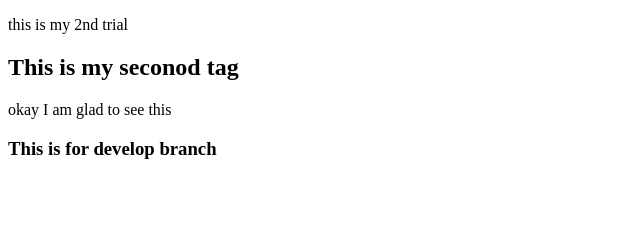
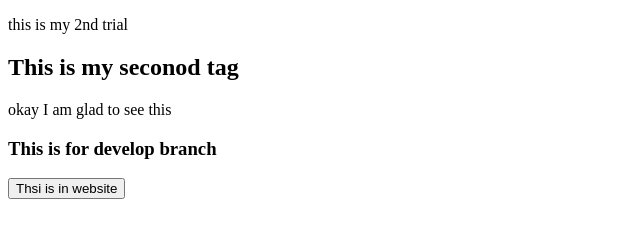
Before and after one commit to asifwebpro/my-2nd-website, a plain HTML site: page index.html in a window 1280 px wide. Shown: the whole page, without its empty margins (0-640 px from the left). Drawn offline with Linux system fonts and the light colour scheme.

Commit message:
Update index.html

```diff
--- a/index.html
+++ b/index.html
@@ -10,5 +10,6 @@
     <h2>This is my seconod tag </h2>
     <P>okay I am glad to see this </P>
     <h3>This is for develop branch </h3>
+    <button>Thsi is in website</button>
 </body>
 </html>
```
